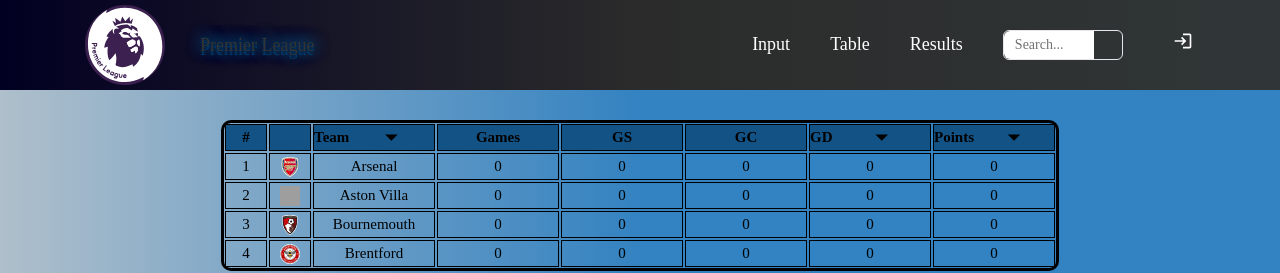
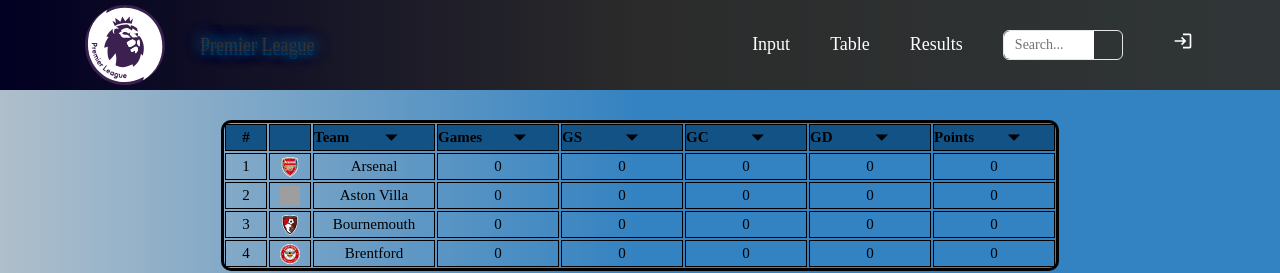
Before and after one commit to RomanDiachenko9/football-table, a React (Create React App) app: page /table in a window 1280 px wide. Shown: the top 273 px of the page. Built offline with nearby package versions, Linux system fonts and the light colour scheme; grey boxes are pictures that could not be loaded.

Commit message:
fixed some bugs

```diff
--- a/src/App.js
+++ b/src/App.js
@@ -1,4 +1,4 @@
-import React, {useState} from "react";
+import React from "react";
 import Table from "./pages/Table"
 import Input from "./pages/InputData";
 import Results from "./pages/Results";
--- a/src/components/Navbar.jsx
+++ b/src/components/Navbar.jsx
@@ -1,6 +1,6 @@
 import React, {useState} from 'react';
 import { Link } from "react-router-dom";
-import { Button, Input, InputGroup } from 'rsuite';
+import { Input, InputGroup } from 'rsuite';
 import SearchIcon from '@rsuite/icons/Search';
 import ReorderIcon from '@mui/icons-material/Reorder';
 import TableChartIcon from '@mui/icons-material/TableChart';
@@ -12,24 +12,19 @@
 
 
 const Navbar = () => {
-	const  [openLinks, setOpenLinks] = useState(false);
-	const toggleNavbar = () => {
-		setOpenLinks(!openLinks)
-	}
-
+	const [openLinks, setOpenLinks] = useState(false);
 	const [value, setValue] = useState('');
+	const toggleNavbar = () => {setOpenLinks(!openLinks)};
 
 	const onSearch = (searchTerm) => {
 		console.log('search:', searchTerm)
-	}
+	};
 
 	const handleChange = (e) => {
 		if(e.key === 'enter'){
 			console.log('value:', value)
 		}
-	}
-
-
+	};
 
 
 	return (
--- a/src/pages/InputData.jsx
+++ b/src/pages/InputData.jsx
@@ -1,7 +1,7 @@
 import React, {useEffect, useMemo, useState} from "react";
 import { Link } from "react-router-dom";
 import {teams} from '../helpers/teams';
-import {Button, SelectPicker, Message, Modal, useToaster, InputNumber, DatePicker, Panel, Placeholder} from "rsuite";
+import {Button, SelectPicker, Message, Modal, useToaster, InputNumber, DatePicker} from "rsuite";
 import RemindIcon from '@rsuite/icons/legacy/Remind';
 import CheckIcon from '@mui/icons-material/Check';
 import DeleteForeverIcon from '@mui/icons-material/DeleteForever';
@@ -17,6 +17,7 @@
 	const [isDisabled, setIsDisabled] = useState(false);
 	const [open, setOpen] = useState(false);
 	const toaster = useToaster();
+
 	const handleOpen = () => setOpen(true);
 	const handleClose = () => setOpen(false);
 
@@ -34,20 +35,19 @@
 	}; // Function for select unique team in select options
 
 
-	const emptyFieldsValidations = () => {
-		const array = [];
-		matches.forEach(match => {
-			for (const [value] of Object.entries(match)) {
-				array.push(typeof value === "string" ? !!value : true)
-			}
-		})
-		return array.every(e => e === true);
-	}
-
+	// const emptyFieldsValidations = () => {
+	// 	const array = [];
+	// 	matches.forEach(match => {
+	// 		for (const [value] of Object.entries(match)) {
+	// 			array.push(typeof value === "string" ? !!value : true)
+	// 		}
+	// 	})
+	// 	return array.every(e => e === true);
+	// }
 
 
 	const submitResults = () => {
-		if(emptyFieldsValidations()) {
+		if(selectedOptions.length === teams.length) {
 			const matchesData = JSON.parse(localStorage.getItem('matchDays'));
 			const matchDayData = { selectedMatchDay, matches: matches};
 			let dayData;
@@ -144,7 +144,6 @@
 	}, [selectedMatchDay]);
 
 
-
 	const calculateTable = (goalsScored, goalsConceded) => {
 		let points = 0;
 		if (goalsScored > goalsConceded) {
@@ -192,7 +191,6 @@
 		}
 		return <TeamImage data={data}/>
 	}  // Show image with item team
-
 
 
 	return (
--- a/src/pages/Results.jsx
+++ b/src/pages/Results.jsx
@@ -74,7 +74,7 @@
 											return home.id !== away.id
 												? (
 													<td key={away.id} className={getCellColor(match)}>
-														<h7>{score}</h7>
+														<h6>{score}</h6>
 													</td>
 												)
 												: (
--- a/src/pages/Table.jsx
+++ b/src/pages/Table.jsx
@@ -3,7 +3,7 @@
 import {teams} from "../helpers/teams";
 import ArrowDown from '@rsuite/icons/ArrowDown';
 import ArrowUp from '@rsuite/icons/ArrowUp';
-import '../styles/Table.css'
+import '../styles/Table.css';
 
 
 const Table = () => {
@@ -46,8 +46,6 @@
 	}; // Function to sort data in the table
 
 
-
-
 	return (
 			<div className="table">
 				<div className="table-container">
@@ -70,16 +68,19 @@
 							className="th"
 							onClick={() => sortData('games', sortedData)}>
 							Games
+							{sortBy.field === 'games' && sortBy.direction === 'down' ?  <ArrowUp size="sm"/> : <ArrowDown size="sm"/>}
 						</div>
 						<div
 							className="th"
 							onClick={() => sortData('goalsScored', sortedData)}>
 							GS
+							{sortBy.field === 'goalsScored' && sortBy.direction === 'down' ?  <ArrowUp size="sm"/> : <ArrowDown size="sm"/>}
 						</div>
 						<div
 							className="th"
 							onClick={() => sortData('goalsConceded', sortedData)}>
 							GC
+							{sortBy.field === 'goalsConceded' && sortBy.direction === 'down' ?  <ArrowUp size="sm"/> : <ArrowDown size="sm"/>}
 						</div>
 						<div
 							className="th"
--- a/src/styles/InputData.css
+++ b/src/styles/InputData.css
@@ -9,7 +9,7 @@
 body {
     padding: 0;
     margin: 0;
-    background: linear-gradient(90deg, rgba(175,191,203,1) 0%, rgba(51,130,193,1) 50%);
+    background: rgb(147,153,158);
     font-family: sans-serif;
     font-weight: 100;
 }
@@ -20,7 +20,7 @@
 
 .input-table {
     color: black;
-    width: 100%;
+    width: 60%;
     margin-top: 50px;
     height: 100%;
     padding-bottom: 40px;
@@ -42,7 +42,6 @@
     font-size: 40px;
 }
 
-
 .input-score {
     text-align: center;
     font-size: 20px;
@@ -53,7 +52,6 @@
     /*background: #9cc2e4;*/
     font-family: "Apple SD Gothic Neo";
 }
-
 
 .choose-team {
     height: 40px;
@@ -68,7 +66,6 @@
     align-items: center;
     padding: 30px 0 30px 0;
 }
-
 
 .match-day-picker {
     margin-left: 10px;
@@ -102,12 +99,10 @@
     margin-right: 10px;
 }
 
-
-
 .input-results {
     padding-top: 30px;
+    height: auto;
 }
-
 
 .input-team{
     width: 200px;
@@ -117,7 +112,6 @@
     width: 50px;
 }
 
-
 .match {
     display: flex;
     flex-direction: row;
--- a/src/styles/LoginPage.css
+++ b/src/styles/LoginPage.css
@@ -5,7 +5,6 @@
     align-items: center;
     flex-direction: column;
     font-family: "Apple SD Gothic Neo";
-    background: linear-gradient(90deg, rgba(175,191,203,1) 0%, rgba(51,130,193,1) 50%);
 }
 
 body {
@@ -90,7 +89,6 @@
     background-color: #0056b3;
 }
 
-
 .password-visibility-icon {
     display: flex;
     flex-direction: row;
--- a/src/styles/Navbar.css
+++ b/src/styles/Navbar.css
@@ -58,6 +58,7 @@
 .navbar #open {
     padding-left: 0;
 }
+
 .navbar #open img {
     display: none;
 }
@@ -93,7 +94,6 @@
 .navbar #open h5 {
     display: none;
 }
-
 
 
 
@@ -135,7 +135,4 @@
     .hiddenLinks {
         display: none;
     }
-    /*.navbar .rightSide .searchGroup {*/
-    /*    display: none;*/
-    /*}*/
 }
--- a/src/styles/Results.css
+++ b/src/styles/Results.css
@@ -9,7 +9,7 @@
 body {
     padding: 0;
     margin: 0;
-    background: linear-gradient(90deg, rgba(175,191,203,1) 0%, rgba(51,130,193,1) 50%);
+    background: rgb(147,153,158);
     font-family: sans-serif;
     font-weight: 100;
 }
@@ -82,7 +82,7 @@
     padding-left: 10px;
 }
 
-h7 {
+h6 {
     align-items: center;
     display: flex;
     justify-content: center;
--- a/src/styles/Table.css
+++ b/src/styles/Table.css
@@ -3,7 +3,6 @@
     height: auto;
     display: flex;
     flex-direction: column;
-    font-family: Arial, Helvetica, sans-serif;
     background: linear-gradient(90deg, rgba(175,191,203,1) 0%, rgba(51,130,193,1) 50%);
 }
 
@@ -42,7 +41,6 @@
     font-family: sans-serif;
 }
 
-
 .th {
     display: flex;
     align-items: center;
@@ -59,7 +57,6 @@
     font-weight: bold;
 }
 
-
 .table-column, .table-header {
     display: flex;
     justify-content: center;
@@ -74,7 +71,6 @@
     font-family: "Apple SD Gothic Neo";
 }
 
-
 .place-col {
     max-width: 40px;
     min-width: 40px;
@@ -84,7 +80,6 @@
     cursor: pointer;
     border: 1px solid black;
 }
-
 
 .team-item {
     width: 30px;
```
Also changed, not shown: src/pages/LoginPage.jsx (+4 -6 lines).
